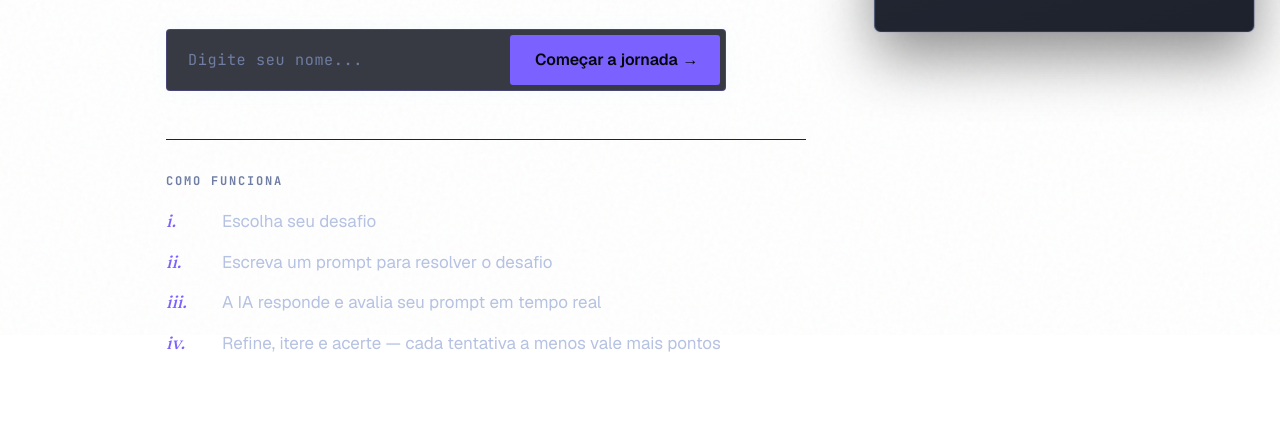
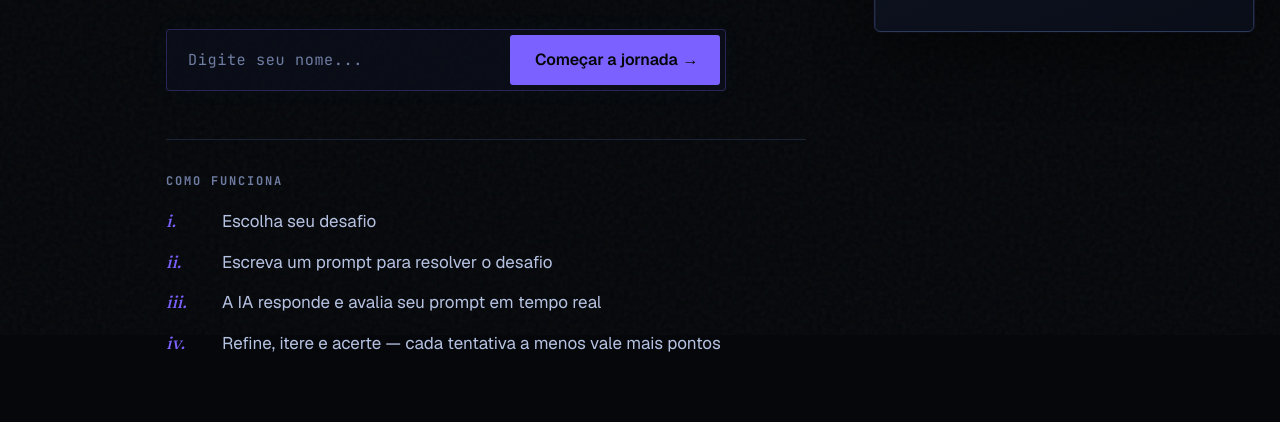
Before and after one commit to pedrohs-cdc/PromptQuest, a website: page PromptQuest/index.html in a window 1280 px wide. Shown: the part 465-887 px from the top of the page. Drawn offline with nearby package versions, Linux system fonts and the light colour scheme.

Commit message:
Fix: restaura fundo escuro do body

```diff
--- a/PromptQuest/style.css
+++ b/PromptQuest/style.css
@@ -67,7 +67,7 @@
 *, *::before, *::after { box-sizing: border-box; margin: 0; padding: 0; }
 html { font-size: 16px; scroll-behavior: smooth; }
 body {
-  background: transparent;
+  background: var(--bg-deep);
   color: var(--text-primary);
   font-family: var(--font-body);
   font-weight: 400;
```
